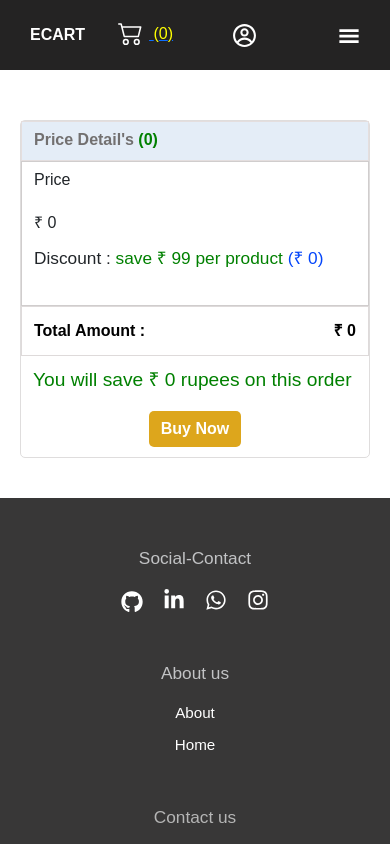
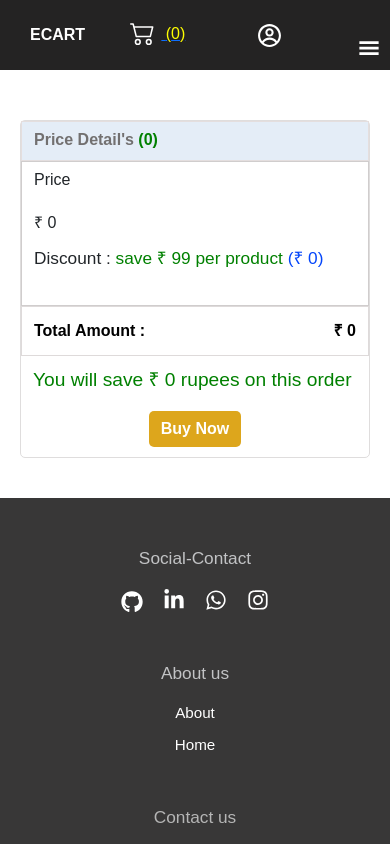
Before and after one commit to Ravi1819784/raviecart, a React (Vite) app: page /cart in a window 390 px wide. Shown: the top 844 px of the page. Built offline with nearby package versions, Linux system fonts and the light colour scheme.

Commit message:
fix:add new content

```diff
--- a/src/Components/Nav.css
+++ b/src/Components/Nav.css
@@ -130,6 +130,9 @@ padding-top: 15px;
     .menu-icon{
         display: block;
         color: white;
+        position: absolute;
+        right: 10px;
+        top: 35px;
     }
 
        .right.open{
@@ -162,7 +165,7 @@ padding-top: 15px;
     .cross{
     position: absolute;
     top: 5px;
-    right: 25px;
+    right: 10px;
 }
 .cross-icon{
     height: 25px;
```
